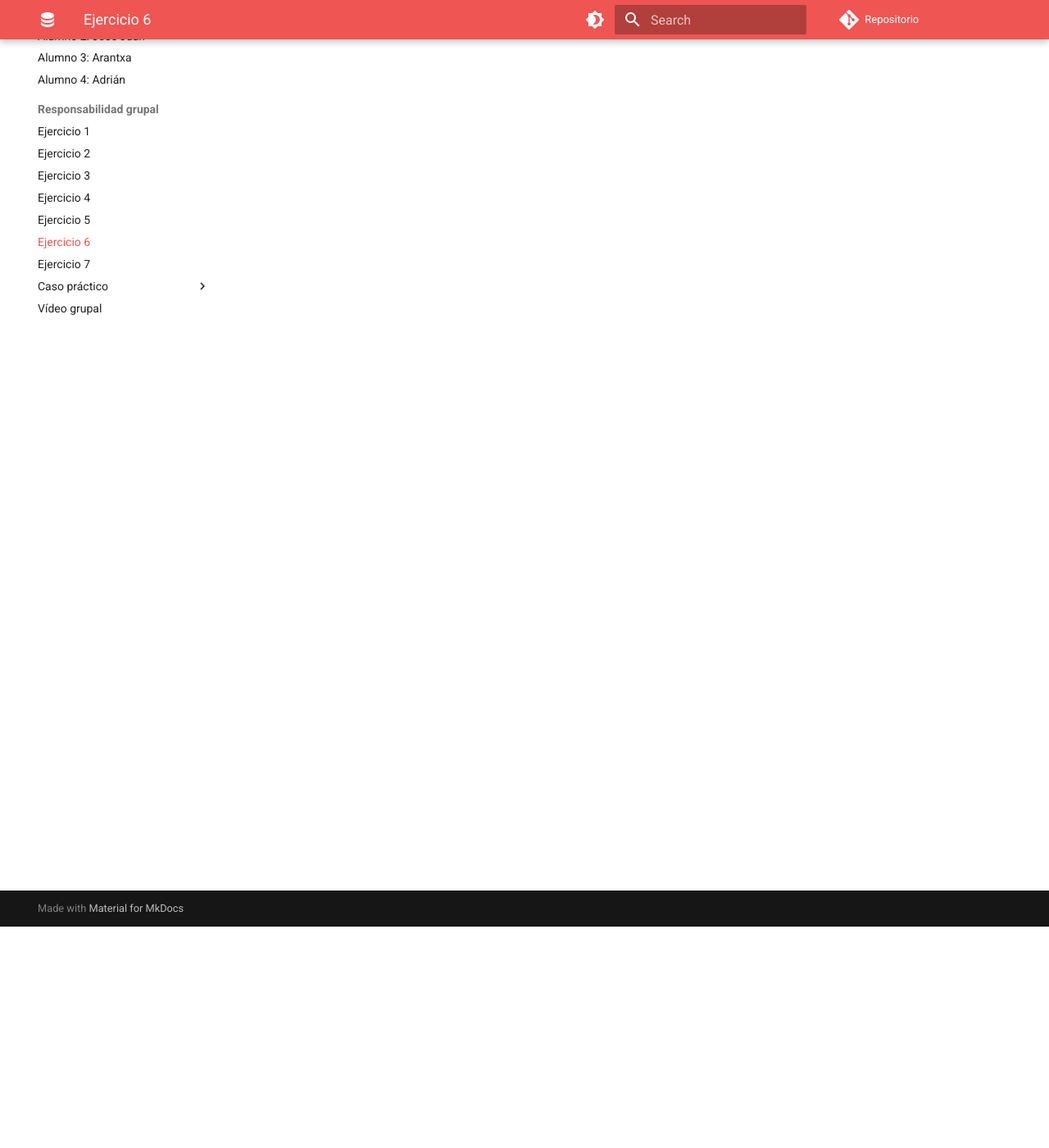
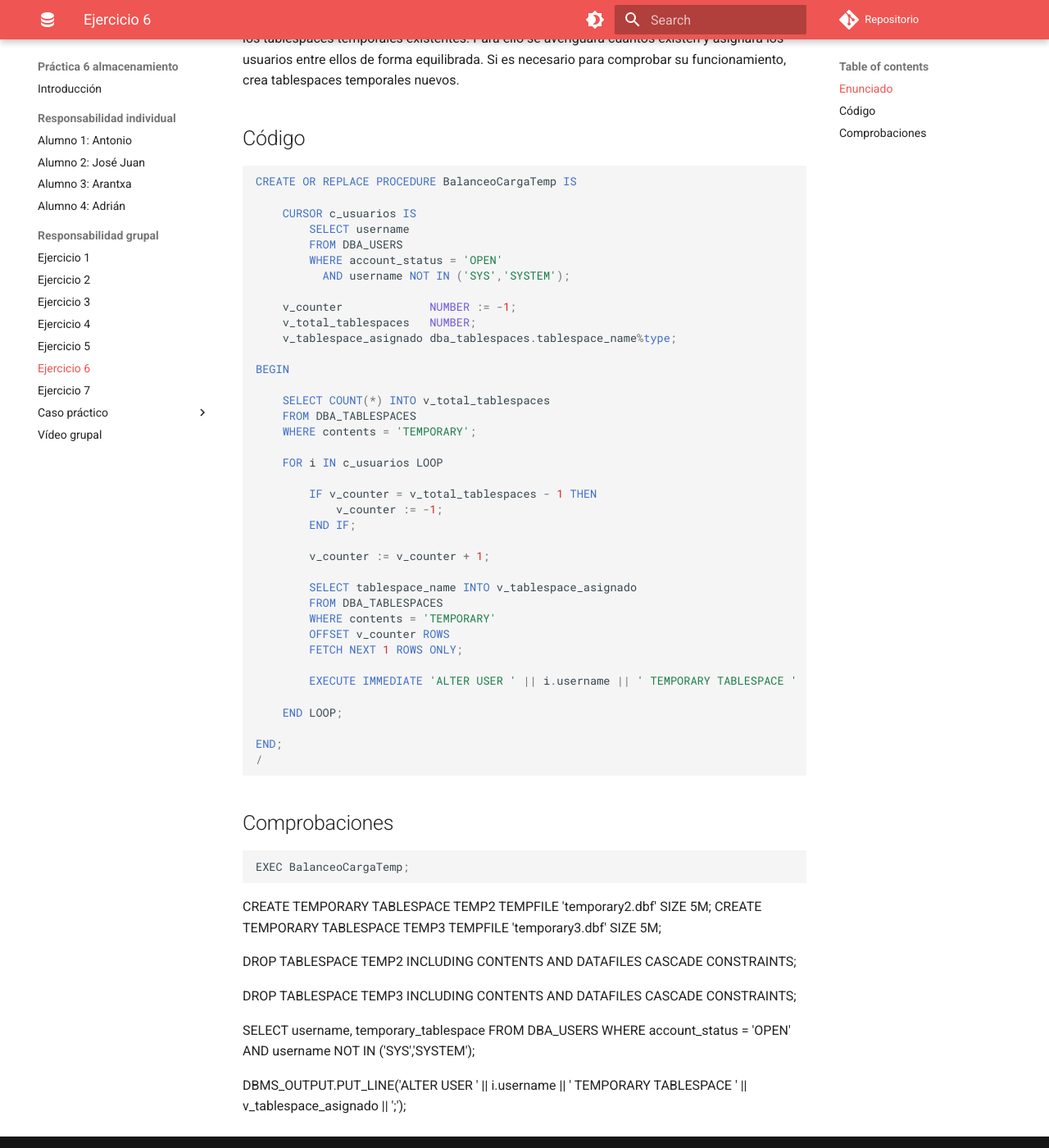
Before and after one commit to adriasir123/grupalesbdc, an MkDocs documentation site: the page built from docs/p6-almacenamiento/rg/ejercicio6.md, in a window 1280 px wide and 1400 px high, scrolled down 270 px. Shown: the whole window at 82% size. Built offline with MkDocs 1.6.1 and Material for MkDocs 9.7.7, drawn with Linux system fonts in a browser that asks for light colours; comment, search, counter and statistics services are not loaded.

Commit message:
ej6 grupal codigo terminado faltan comprobaciones

````diff
--- a/docs/p6-almacenamiento/rg/ejercicio6.md
+++ b/docs/p6-almacenamiento/rg/ejercicio6.md
@@ -1 +1,83 @@
 # Ejercicio 6
+
+## Enunciado
+
+Realizar un procedimiento llamado `BalanceoCargaTemp` que balancee la carga de usuarios entre los tablespaces temporales existentes. Para ello se averiguará cuántos existen y asignará los usuarios entre ellos de forma equilibrada. Si es necesario para comprobar su funcionamiento, crea tablespaces temporales nuevos.
+
+## Código
+
+```sql
+CREATE OR REPLACE PROCEDURE BalanceoCargaTemp IS
+
+    CURSOR c_usuarios IS
+        SELECT username
+        FROM DBA_USERS
+        WHERE account_status = 'OPEN'
+          AND username NOT IN ('SYS','SYSTEM');
+
+    v_counter             NUMBER := -1;
+    v_total_tablespaces   NUMBER;
+    v_tablespace_asignado dba_tablespaces.tablespace_name%type;
+
+BEGIN
+
+    SELECT COUNT(*) INTO v_total_tablespaces
+    FROM DBA_TABLESPACES
+    WHERE contents = 'TEMPORARY';
+
+    FOR i IN c_usuarios LOOP
+
+        IF v_counter = v_total_tablespaces - 1 THEN
+            v_counter := -1;
+        END IF;
+
+        v_counter := v_counter + 1;
+
+        SELECT tablespace_name INTO v_tablespace_asignado
+        FROM DBA_TABLESPACES
+        WHERE contents = 'TEMPORARY'
+        OFFSET v_counter ROWS
+        FETCH NEXT 1 ROWS ONLY;
+
+        EXECUTE IMMEDIATE 'ALTER USER ' || i.username || ' TEMPORARY TABLESPACE ' || v_tablespace_asignado;
+
+    END LOOP;
+
+END;
+/
+```
+
+## Comprobaciones
+
+
+
+```shell
+EXEC BalanceoCargaTemp;
+```
+
+
+
+
+
+CREATE TEMPORARY TABLESPACE TEMP2 TEMPFILE 'temporary2.dbf' SIZE 5M;
+CREATE TEMPORARY TABLESPACE TEMP3 TEMPFILE 'temporary3.dbf' SIZE 5M;
+
+
+
+
+
+DROP TABLESPACE TEMP2
+INCLUDING CONTENTS AND DATAFILES
+CASCADE CONSTRAINTS;
+
+DROP TABLESPACE TEMP3
+INCLUDING CONTENTS AND DATAFILES
+CASCADE CONSTRAINTS;
+
+
+SELECT username, temporary_tablespace
+FROM DBA_USERS
+WHERE account_status = 'OPEN' AND username NOT IN ('SYS','SYSTEM');
+
+
+DBMS_OUTPUT.PUT_LINE('ALTER USER ' || i.username || ' TEMPORARY TABLESPACE ' || v_tablespace_asignado || ';');
````
